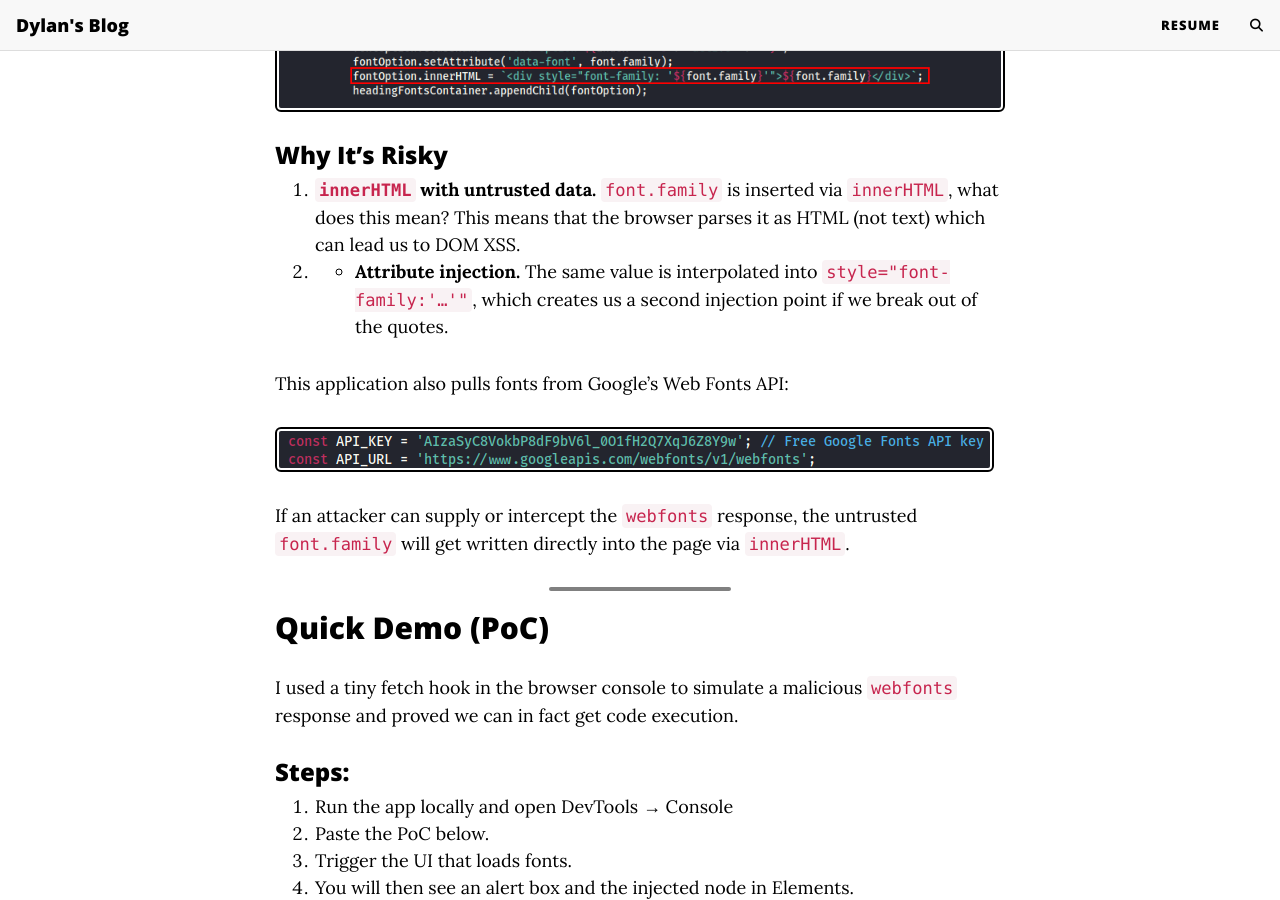
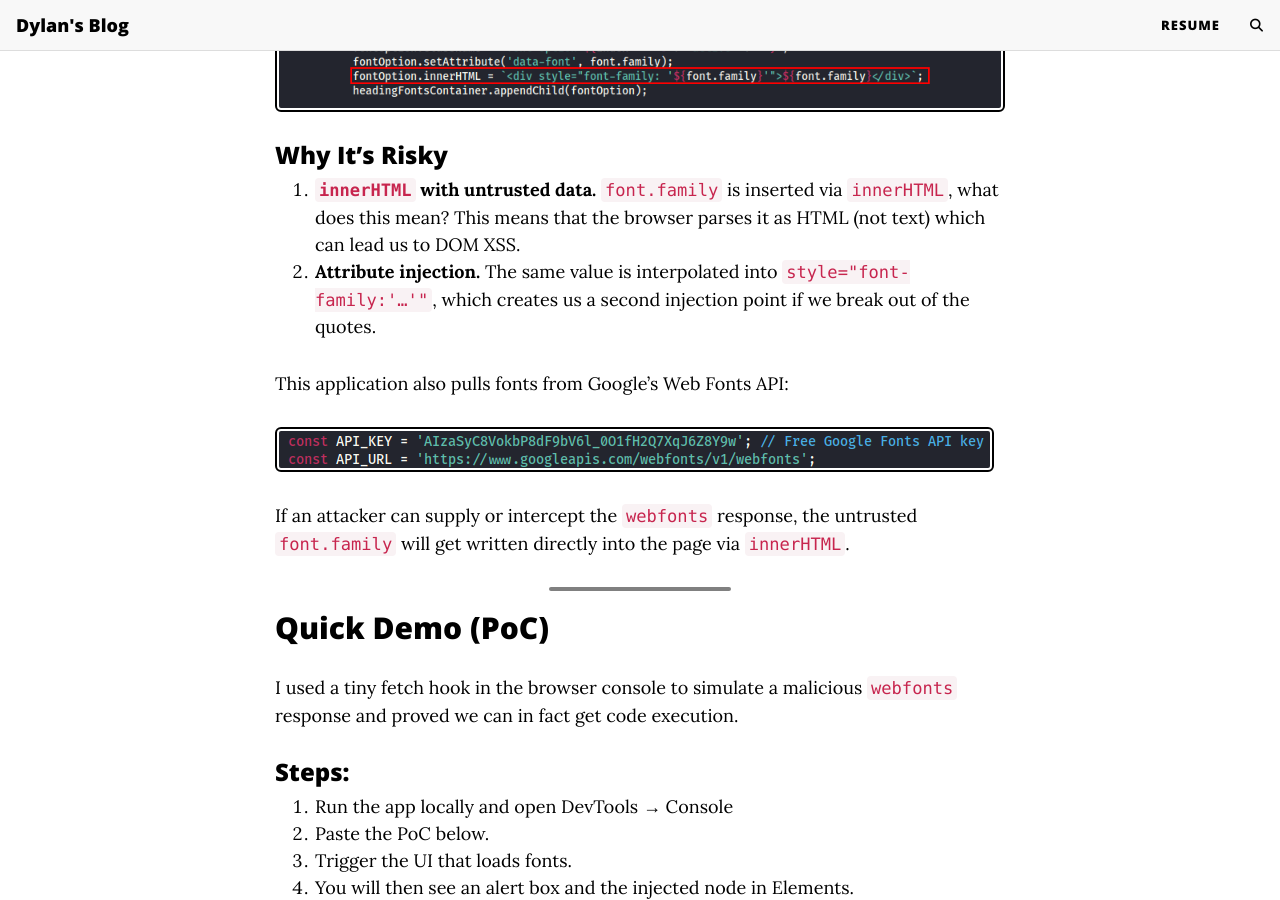
Before and after one commit to DylanDavis1/dylandavis1.github.io, a Jekyll site: the page built from _posts/2025-11-20-Getting-My-First-CVE-2025-63708 .md, in a window 1280 px wide and 900 px high, scrolled down 1360 px. Built offline with Jekyll 4.4.1, drawn with Linux system fonts in a browser that asks for light colours; comment, search, counter and statistics services are not loaded.

Commit message:
Update 2025-11-20-Getting-My-First-CVE-2025-63708 .md

```diff
--- a/_posts/2025-11-20-Getting-My-First-CVE-2025-63708 .md
+++ b/_posts/2025-11-20-Getting-My-First-CVE-2025-63708 .md
@@ -46,8 +46,8 @@ I started with the UI code that builds the font options. In `script.js`, each fo
 
 ### Why It's Risky
 
-1.  **`innerHTML` with untrusted data.** `font.family` is inserted via `innerHTML`, what does this mean? This means that the browser parses it as HTML (not text) which can lead us to DOM XSS.
-2. - **Attribute injection.** The same value is interpolated into `style="font-family:'…'"`, which creates us a second injection point if we break out of the quotes.
+1. **`innerHTML` with untrusted data.** `font.family` is inserted via `innerHTML`, what does this mean? This means that the browser parses it as HTML (not text) which can lead us to DOM XSS.
+2. **Attribute injection.** The same value is interpolated into `style="font-family:'…'"`, which creates us a second injection point if we break out of the quotes.
 
 This application also pulls fonts from Google’s Web Fonts API:
 
```
